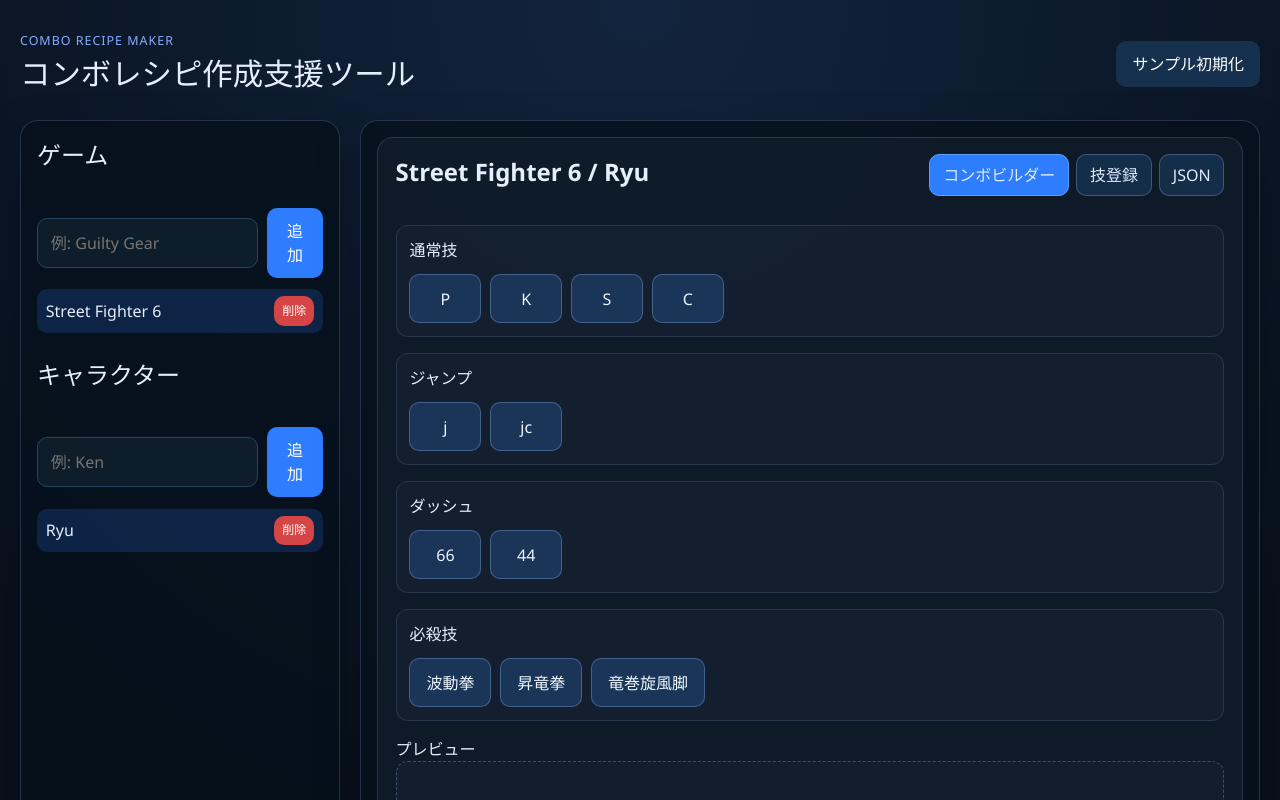
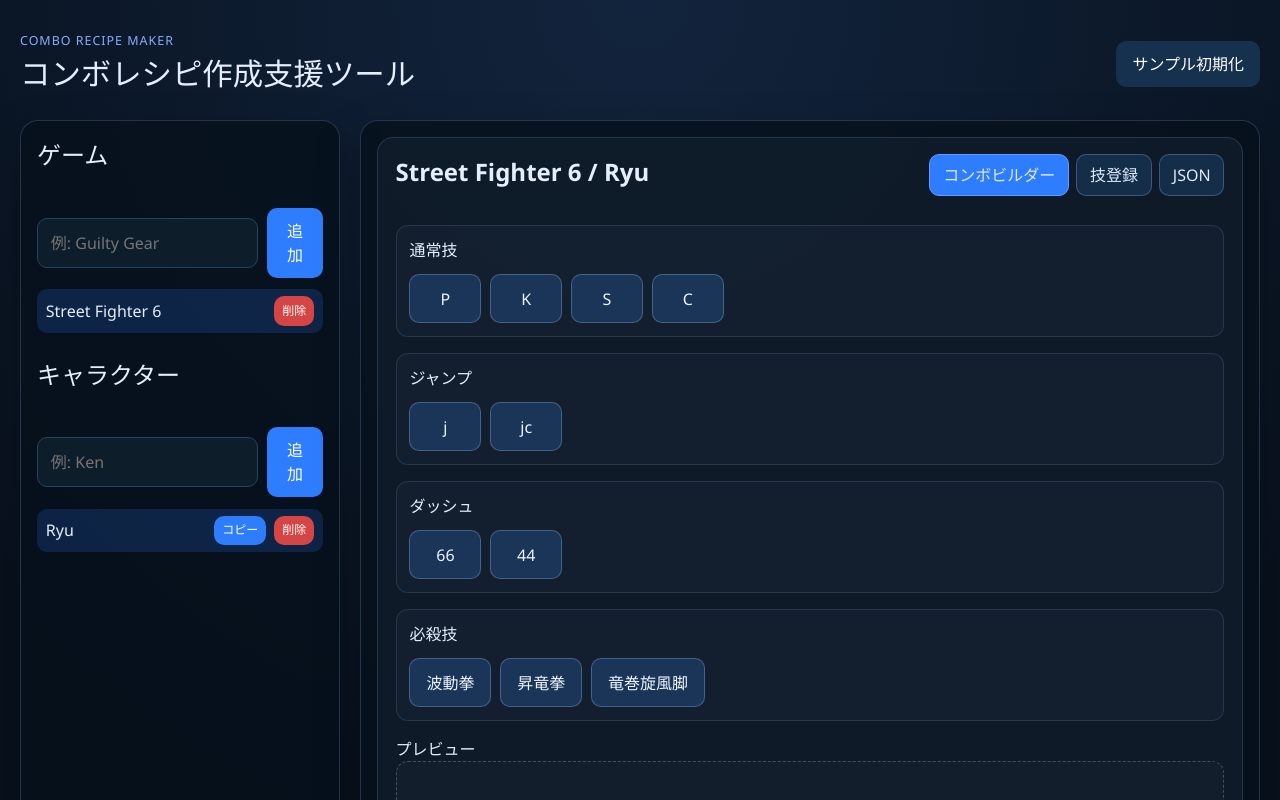
Before and after one commit to glepstar/ComboRecipeMaker, a React (Vite) app: page / in a window 1280 px wide. Shown: the top 800 px of the page. Built offline with nearby package versions, Linux system fonts and the light colour scheme.

Commit message:
feat: キャラクターのコピー機能を追加
Co-authored-by: glepstar <2612258+glepstar@users.noreply.github.com>

```diff
--- a/src/App.jsx
+++ b/src/App.jsx
@@ -361,6 +361,38 @@ function App() {
     }));
   };
 
+  const copyCharacter = (characterId) => {
+    if (!selectedGame) return;
+
+    const source = selectedGame.characters.find((c) => c.id === characterId);
+    if (!source) return;
+
+    const newCharacter = {
+      ...JSON.parse(JSON.stringify(source)),
+      id: createId('character'),
+      name: `${source.name} (コピー)`,
+      specialMoves: (source.specialMoves || []).map((move) => ({ ...move, id: createId('special') })),
+      combos: (source.combos || []).map((combo) => ({
+        ...JSON.parse(JSON.stringify(combo)),
+        id: createId('combo'),
+        steps: (combo.steps || []).map((step) => ({ ...step, id: createId('step') })),
+      })),
+    };
+
+    setData((prev) => ({
+      ...prev,
+      games: prev.games.map((game) => {
+        if (game.id !== selectedGame.id) return game;
+
+        const index = game.characters.findIndex((c) => c.id === characterId);
+        const updated = [...game.characters];
+        updated.splice(index + 1, 0, newCharacter);
+        return { ...game, characters: updated };
+      }),
+    }));
+    setSelectedCharacterId(newCharacter.id);
+  };
+
   const removeCharacter = (characterId) => {
     if (!selectedGame) return;
 
@@ -517,6 +549,13 @@ function App() {
                       onClick={() => setSelectedCharacterId(character.id)}
                     >
                       {character.name}
+                    </button>
+                    <button
+                      type="button"
+                      className="mini"
+                      onClick={() => copyCharacter(character.id)}
+                    >
+                      コピー
                     </button>
                     <button
                       type="button"
```
Also changed, not shown: 1 other file (tests, documents, lock files or other folders).
